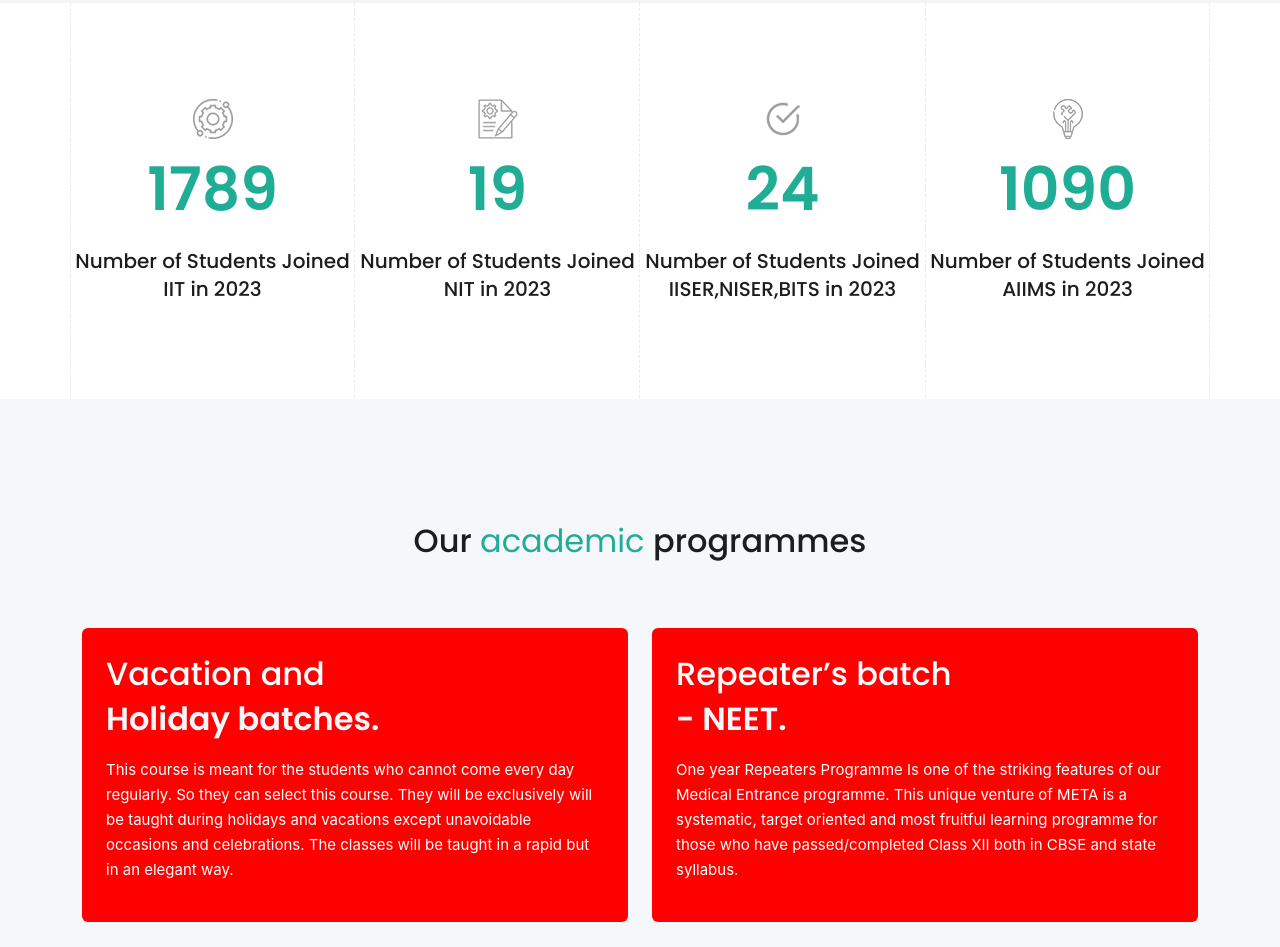
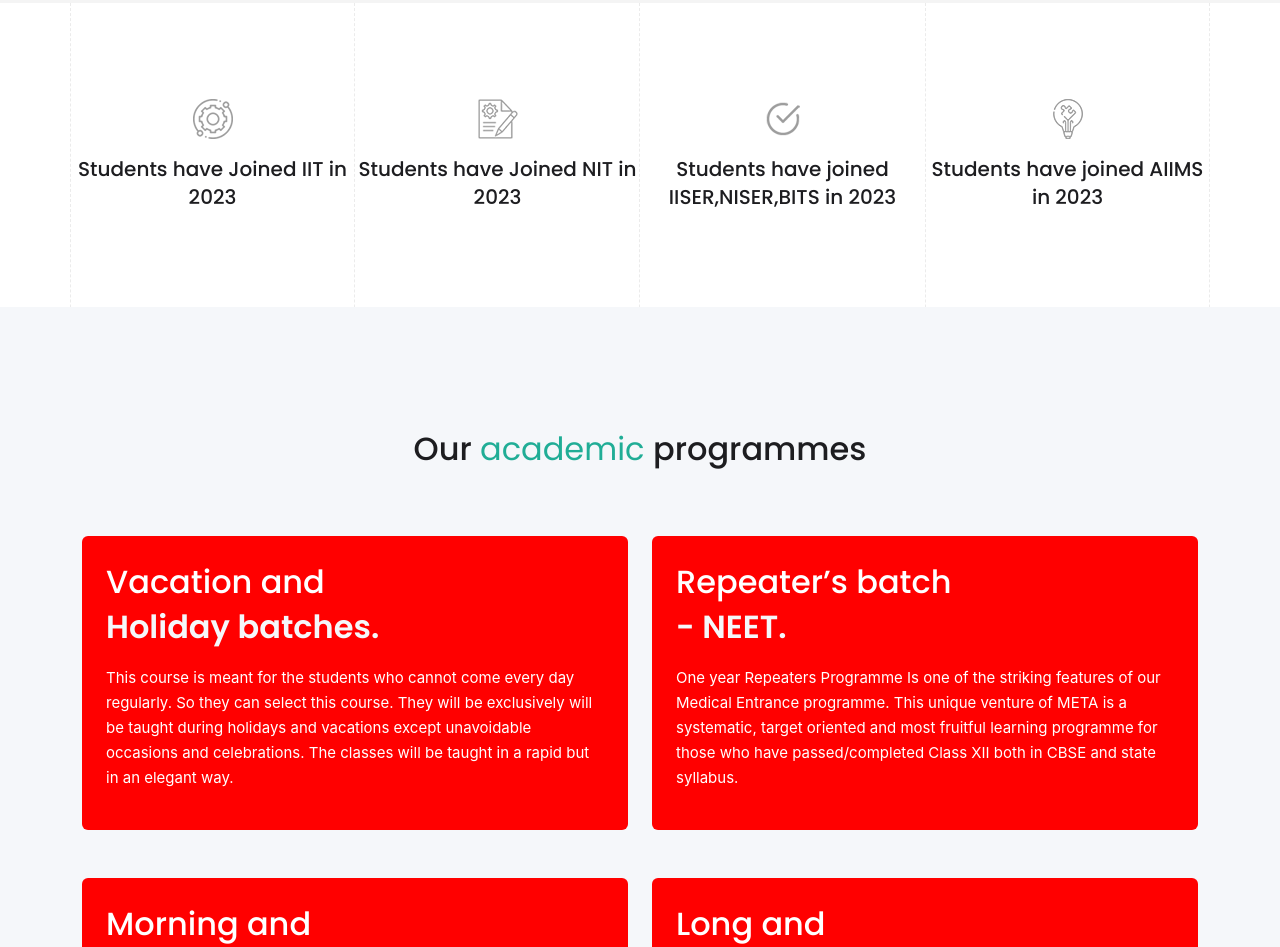
Before and after one commit to Kenkarate/Metaentrance, a plain HTML site: page index.html in a window 1280 px wide. Shown: the part 3767-4714 px from the top of the page. Drawn offline with Linux system fonts and the light colour scheme.

Commit message:
final commit

```diff
--- a/index.html
+++ b/index.html
@@ -688,14 +688,14 @@
                 <div class="counter-image">
                   <img src="images/counter/support.png" alt="" />
                 </div>
-                <h2
+                <!-- <h2
                   class="counter_value fw-bold mt-2 text-primary"
-                  data-bs-target="1789"
-                >
-                  0
+                  data-bs-target=""
+                > -->
+
                 </h2>
                 <h5 class="counter-caption mb-0 mt-3">
-                  Number of Students Joined IIT in 2023
+Students have Joined IIT in 2023
                 </h5>
               </div>
               <div class="side-border-right"></div>
@@ -706,14 +706,14 @@
             <div class="counter-box py-0 py-lg-5 text-center">
               <div class="py-5 pb-0">
                 <img src="images/counter/project-running.png" alt="" />
-                <h2
+                <!-- <h2
                   class="counter_value fw-bold mt-2 text-primary"
                   data-bs-target="19"
                 >
                   0
-                </h2>
+                </h2> -->
                 <h5 class="counter-caption mb-0 mt-3">
-                  Number of Students Joined NIT in 2023
+                  Students have Joined NIT in 2023
                 </h5>
               </div>
               <div class="side-border-right"></div>
@@ -724,14 +724,14 @@
             <div class="counter-box py-0 py-lg-5 text-center side-border">
               <div class="py-5 pb-0">
                 <img src="images/counter/check.png" alt="" />
-                <h2
+                <!-- <h2
                   class="counter_value fw-bold mt-2 text-primary"
                   data-bs-target="24"
                 >
                   0
-                </h2>
+                </h2> -->
                 <h5 class="counter-caption mb-0 mt-3">
-                  Number of Students Joined IISER,NISER,BITS in 2023
+               Students have joined IISER,NISER,BITS in 2023
                 </h5>
               </div>
             </div>
@@ -742,14 +742,14 @@
               <div class="side-border-left"></div>
               <div class="py-5">
                 <img src="images/counter/idea.png" alt="" />
-                <h2
+                <!-- <h2
                   class="counter_value fw-bold mt-2 text-primary"
                   data-bs-target="1090"
                 >
                   0
-                </h2>
+                </h2> -->
                 <h5 class="counter-caption mb-0 mt-3">
-                  Number of Students Joined AIIMS in 2023
+                  Students have joined AIIMS in 2023
                 </h5>
               </div>
               <div class="side-border-right"></div>
```
